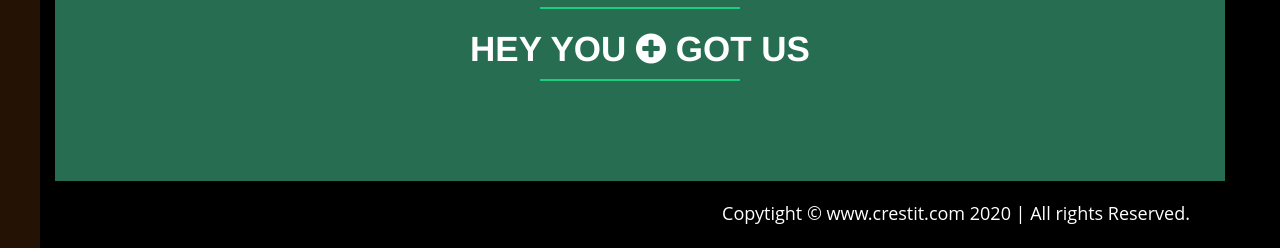
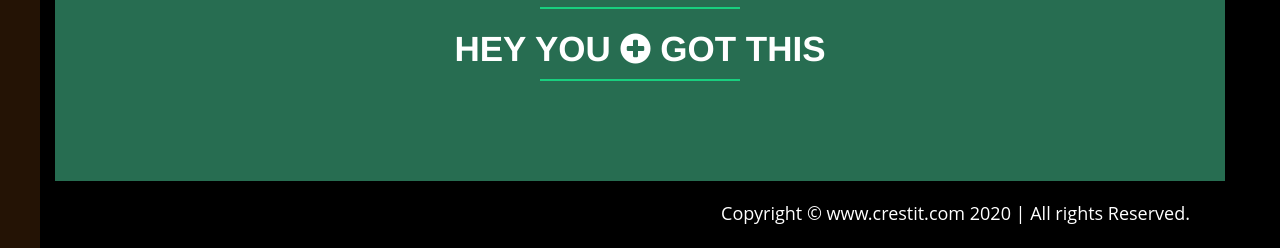
Before and after one commit to Blademaster680/lockdowncountdown, a Django app: template apps/frontend/templates/frontend/index-video.html in a window 1280 px wide. Shown: the part 552-800 px from the top of the page. Run offline with Django 3.2, Linux system fonts and the light colour scheme; the template is opened without the code that fills it, so the values that code supplies are empty; parts of the project's set-up code (start-up, migrations or seed data) failed here and were passed over; some libraries are stand-ins or nearby versions.

Commit message:
Fixed spelling
- Fixed some spelling and added CrestIT to the title

```diff
--- a/apps/frontend/templates/frontend/index-video.html
+++ b/apps/frontend/templates/frontend/index-video.html
@@ -17,7 +17,7 @@
     <!--[if IE]>
       <meta http-equiv="X-UA-Compatible" content="IE=edge,chrome=1" />
     <![endif]-->
-    <title>Lockdown Countdown</title>
+    <title>CrestIT - Lockdown Countdown</title>
     <link rel="shortcut icon" href="{% static 'frontend/img/favicon.ico' %}" />
     <!--PUT YOUR FAVICON HERE-->
     <!--REQUIRED STYLE SHEETS-->
@@ -142,7 +142,7 @@
             <br />
             <div class="divider-two"></div>
             <h2 class="center">
-              HEY YOU <i class="fa fa-plus-circle"></i> GOT US
+              HEY YOU <i class="fa fa-plus-circle"></i> GOT THIS
             </h2>
             <div class="divider-two margin-botom-50"></div>
             <!-- ./Headings -->
@@ -154,7 +154,7 @@
       <section id="footer">
         <div class="row">
           <div class="col-lg-12 col-md-12 col-sm-12 col-xs-12">
-            Copytight &copy; www.crestit.com 2020 | All rights Reserved.
+            Copyright &copy; www.crestit.com 2020 | All rights Reserved.
           </div>
         </div>
         <!--./row-->
```
